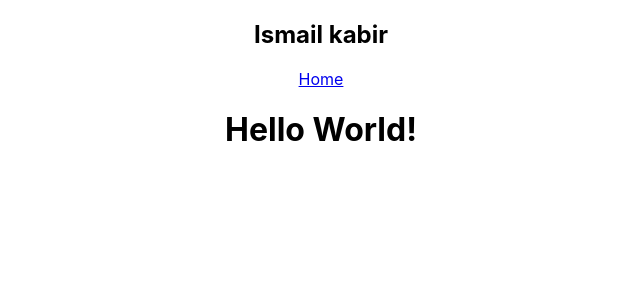
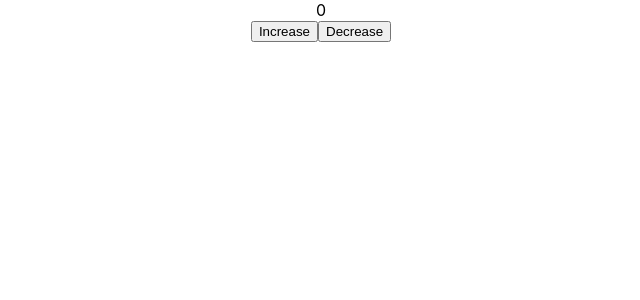
Before and after one commit to Ismai21k/React-Project, a React (Create React App) app: page / in a window 1280 px wide. Shown: the top 300 px of the page, without its empty margins (319-959 px from the left). Built offline with nearby package versions, Linux system fonts and the light colour scheme.

Commit message:
Initial commit

```diff
--- a/src/App.js
+++ b/src/App.js
@@ -1,20 +1,49 @@
 import './App.css';
-import Nabvar  from './nabvar';
+import { useState } from 'react';
 
-// the goal of this project is to create a simple react app
-// that render a simple message Hello World! in h1 tag
+/*the goal of this project is to create a simple react Click counter
+application that allows the user to increase and decrease a count value
+by clicking the respective bttons. the appplication should also include
+a maximum count limit of 10.*/
 
-function App() {
+//requirement: use React functional component with hooks (useState).
+
+  const Increase = () => {
+
+    const [countValue, setCountValue] = useState(0);
+
+    const handleCount = () => {
+      setCountValue(preCount => {
+        if (preCount >= 10) {
+          alert('You have reached the maximum count');
+          return preCount;
+        }
+
+        return preCount + 1;
+      });
+
+
+
+    };
+
+    const decrease = () => {
+      if (countValue > 0) {
+        setCountValue(countValue - 1)
+      }
+
+
+
+    };
+
+
 
   return(
     <div className="App">
-      <div className="content">
-        <Nabvar />
-        <h1>Hello World!</h1>
-
-      </div>
+      <div className="content" id='count'>{countValue}</div>
+      <button onClick={handleCount} disabled={countValue > 10}>Increase</button>
+      <button onClick={decrease}>Decrease</button>
     </div>
-  )
+  );
 };
 
-export default App;
+export default Increase;
```
